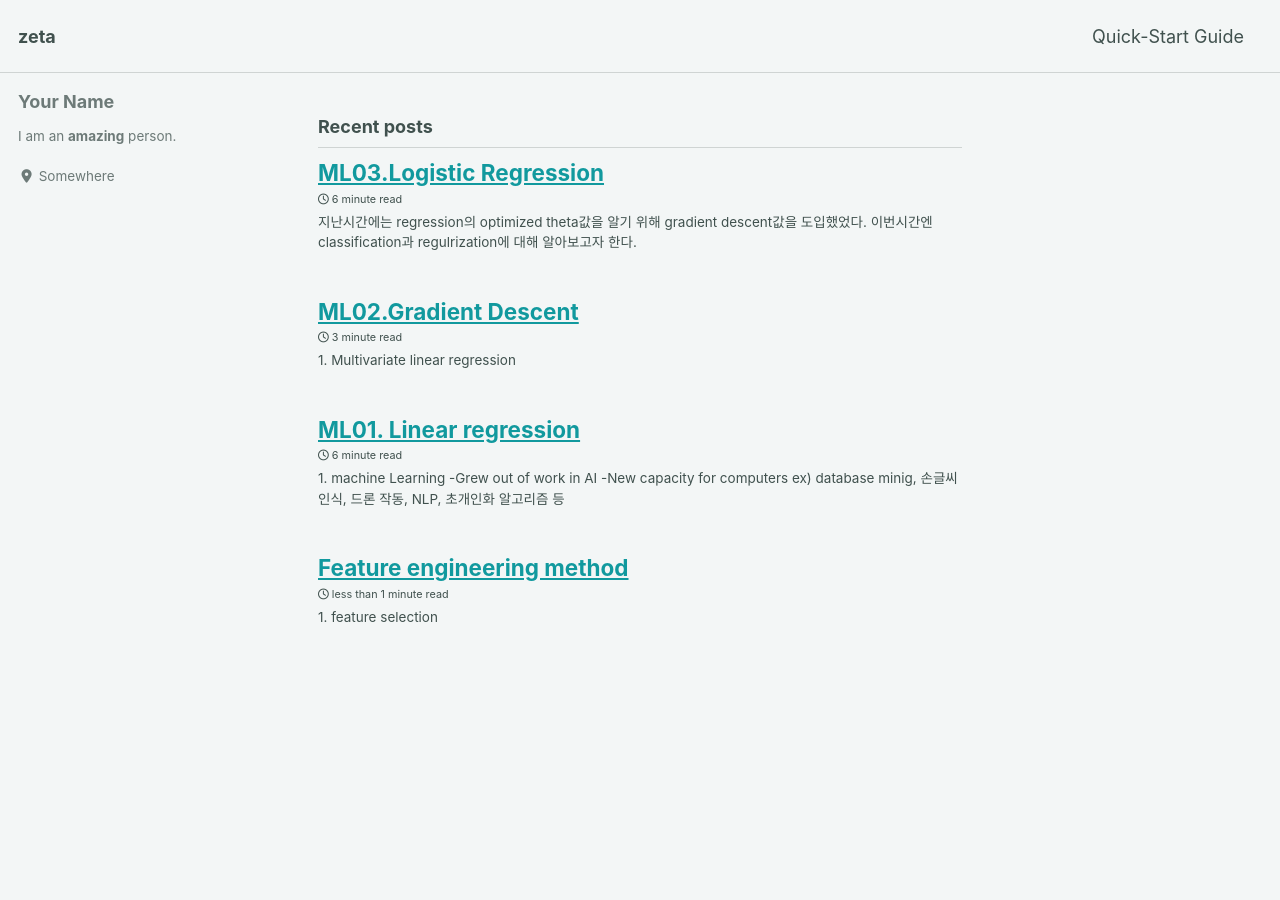
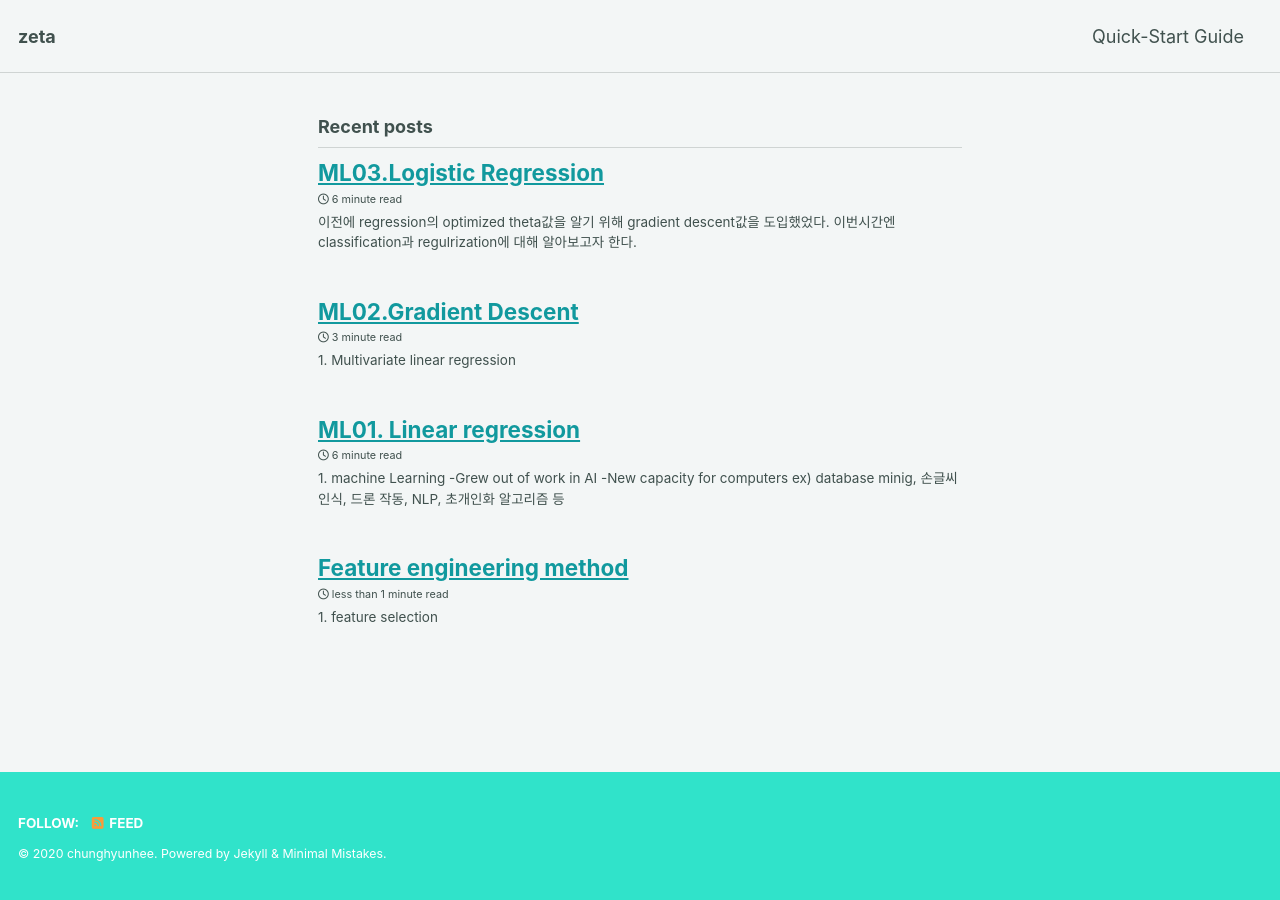
Before and after one commit to chunghyunhee/chunghyunhee.github.io, a Jekyll site: the page built from index.html, in a window 1280 px wide and 900 px high. Built offline with Jekyll 4.4.1, drawn with Linux system fonts in a browser that asks for light colours; cached includes are drawn as plain includes; nearby versions of some CDN libraries; the list of posts is cut into pages by our own code.

Commit message:
recommit

```diff
--- a/_posts/2020-01-30-ML03.md
+++ b/_posts/2020-01-30-ML03.md
@@ -3,7 +3,7 @@ title : "ML03.Logistic Regression"
 toc : True
 ---
 
-지난시간에는 regression의 optimized theta값을 알기 위해 gradient descent값을 도입했었다. 이번시간엔 classification과 regulrization에 대해 알아보고자 한다.
+이전에 regression의 optimized theta값을 알기 위해 gradient descent값을 도입했었다. 이번시간엔 classification과 regulrization에 대해 알아보고자 한다.
 
 
 ## 1. classifiaction
--- a/index.html
+++ b/index.html
@@ -1,4 +1,4 @@
 ---
 layout: home
-author_profile: true
+author_profile: false
 ---
```
